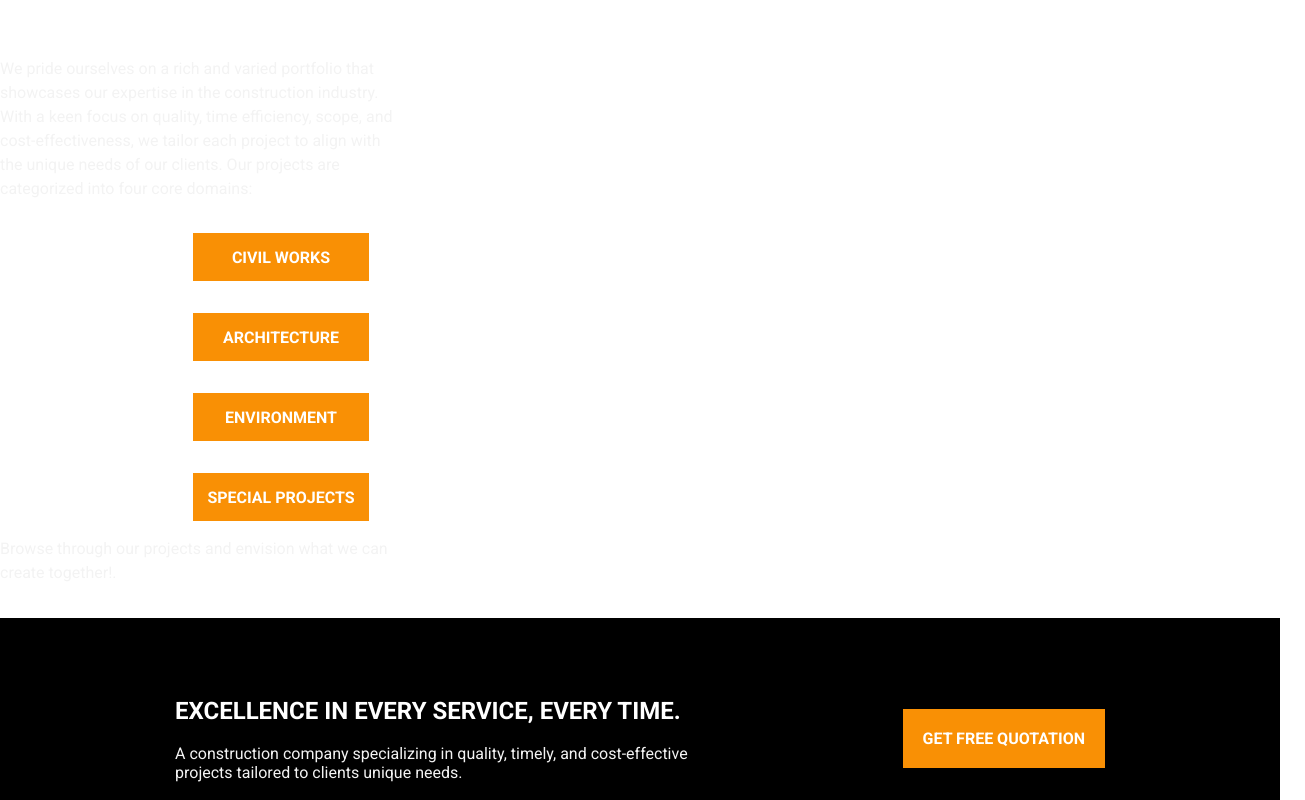
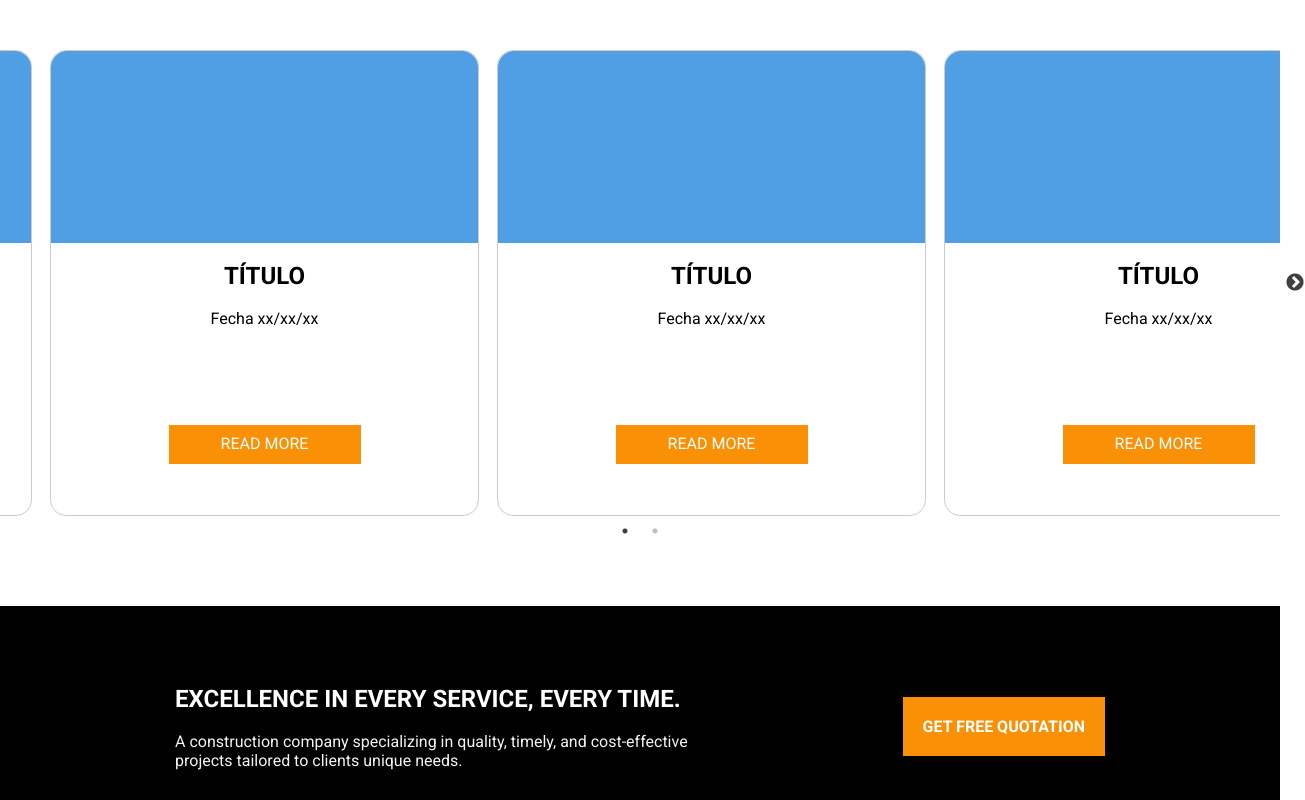
Before and after one commit to ipiccardo/bencen, a Next.js app: page /dashboard/projects in a window 1280 px wide. Shown: the top 800 px of the page, 1305 px wide, since content can reach past the window. Built offline with nearby package versions, Linux system fonts and the light colour scheme.

Commit message:
feature: adding projectSlider to the project

```diff
--- a/src/app/components/Projects_Sliders/ProjectsSliders.tsx
+++ b/src/app/components/Projects_Sliders/ProjectsSliders.tsx
@@ -4,7 +4,7 @@ import Slider from "react-slick";
 import "slick-carousel/slick/slick.css";
 import "slick-carousel/slick/slick-theme.css";
 
-const ProjectsSliders = (): JSX.Element => {
+const ProjectsSliders = (): any => {
   const sliderSettings = {
     dots: true,
     infinite: true,
--- a/src/app/dashboard/projects/page.tsx
+++ b/src/app/dashboard/projects/page.tsx
@@ -1,12 +1,18 @@
+"use client";
+
 import React from "react";
 import ExploreOurPortfolio from "../../components/Projects_Hero/ExploreOurPortfolio";
+import ProjectsSliders from "@/app/components/Projects_Sliders/ProjectsSliders";
 
 const Projects = () => {
   return (
     <>
+      <div style={{ marginTop: "50px" }}></div>
       <div>
-        <ExploreOurPortfolio />
+        {/* <ExploreOurPortfolio /> */}
+        <ProjectsSliders />
       </div>
+      <div style={{ marginBottom: "100px" }}></div>
     </>
   );
 };
```
